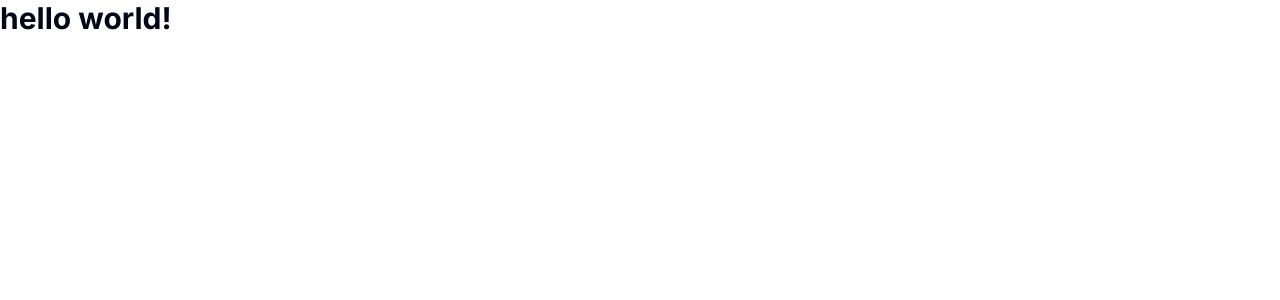
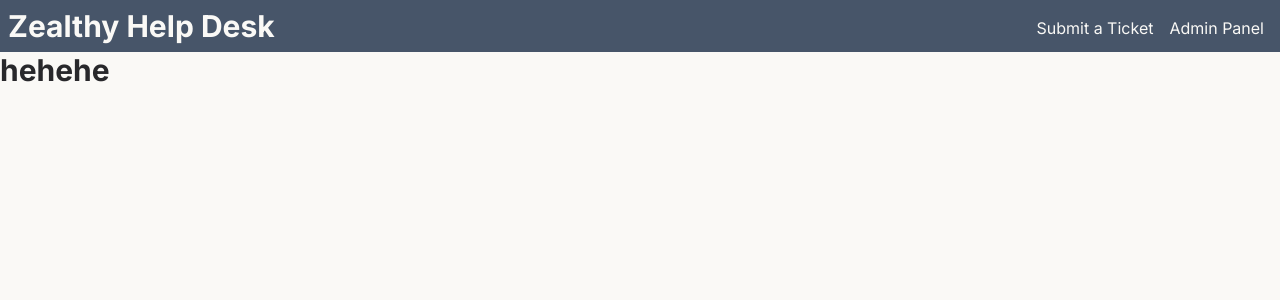
Before and after one commit to jdvplus/stealth-helpdesk-frontend, a Next.js app: page / in a window 1280 px wide. Shown: the top 300 px of the page. Built offline with nearby package versions, Linux system fonts and the light colour scheme.

Commit message:
add shadcn form component

```diff
--- a/src/app/layout.tsx
+++ b/src/app/layout.tsx
@@ -2,11 +2,13 @@
 import { Inter } from 'next/font/google';
 import './globals.css';
 
+import Navbar from '@/components/Navbar';
+
 const inter = Inter({ subsets: ['latin'] });
 
 export const metadata: Metadata = {
-  title: 'Create Next App',
-  description: 'Generated by create next app',
+  title: 'Zealthy - Help Desk',
+  description: 'A mock help desk & support ticket management system.',
 };
 
 export default function RootLayout({
@@ -16,7 +18,11 @@
 }>) {
   return (
     <html lang='en'>
-      <body className={inter.className}>{children}</body>
+      <body className={`bg-white ${inter.className}`}>
+        <Navbar />
+
+        {children}
+      </body>
     </html>
   );
 }
--- a/src/app/page.tsx
+++ b/src/app/page.tsx
@@ -1,3 +1,5 @@
-export default function Home() {
-  return <h1 className='text-3xl font-bold'>hello world!</h1>;
-}
+const Home = () => {
+  return <h1 className='text-3xl font-bold text-black'>hehehe</h1>;
+};
+
+export default Home;
--- /dev/null
+++ b/src/components/Navbar.tsx
@@ -0,0 +1,22 @@
+import Link from 'next/link';
+
+const Navbar = () => {
+  return (
+    <header className='sticky top-0 flex py-2 bg-slate-600 text-[#FAF9F6]'>
+      <span className='w-1/2 ml-2 font-bold text-3xl'>Zealthy Help Desk</span>
+
+      <nav className='w-1/2 pt-2'>
+        <ul className='flex flex-row justify-end'>
+          <li className='mr-4 hover:text-slate-400'>
+            <Link href='/'>Submit a Ticket</Link>
+          </li>
+          <li className='mr-4 hover:text-slate-400'>
+            <Link href='/admin'>Admin Panel</Link>
+          </li>
+        </ul>
+      </nav>
+    </header>
+  );
+};
+
+export default Navbar;
--- /dev/null
+++ b/src/components/ui/form.tsx
@@ -0,0 +1,177 @@
+import * as React from 'react';
+import * as LabelPrimitive from '@radix-ui/react-label';
+import { Slot } from '@radix-ui/react-slot';
+import {
+  Controller,
+  ControllerProps,
+  FieldPath,
+  FieldValues,
+  FormProvider,
+  useFormContext,
+} from 'react-hook-form';
+
+import { cn } from '@/lib/utils';
+import { Label } from '@/components/ui/label';
+
+const Form = FormProvider;
+
+type FormFieldContextValue<
+  TFieldValues extends FieldValues = FieldValues,
+  TName extends FieldPath<TFieldValues> = FieldPath<TFieldValues>
+> = {
+  name: TName;
+};
+
+const FormFieldContext = React.createContext<FormFieldContextValue>(
+  {} as FormFieldContextValue
+);
+
+const FormField = <
+  TFieldValues extends FieldValues = FieldValues,
+  TName extends FieldPath<TFieldValues> = FieldPath<TFieldValues>
+>({
+  ...props
+}: ControllerProps<TFieldValues, TName>) => {
+  return (
+    <FormFieldContext.Provider value={{ name: props.name }}>
+      <Controller {...props} />
+    </FormFieldContext.Provider>
+  );
+};
+
+const useFormField = () => {
+  const fieldContext = React.useContext(FormFieldContext);
+  const itemContext = React.useContext(FormItemContext);
+  const { getFieldState, formState } = useFormContext();
+
+  const fieldState = getFieldState(fieldContext.name, formState);
+
+  if (!fieldContext) {
+    throw new Error('useFormField should be used within <FormField>');
+  }
+
+  const { id } = itemContext;
+
+  return {
+    id,
+    name: fieldContext.name,
+    formItemId: `${id}-form-item`,
+    formDescriptionId: `${id}-form-item-description`,
+    formMessageId: `${id}-form-item-message`,
+    ...fieldState,
+  };
+};
+
+type FormItemContextValue = {
+  id: string;
+};
+
+const FormItemContext = React.createContext<FormItemContextValue>(
+  {} as FormItemContextValue
+);
+
+const FormItem = React.forwardRef<
+  HTMLDivElement,
+  React.HTMLAttributes<HTMLDivElement>
+>(({ className, ...props }, ref) => {
+  const id = React.useId();
+
+  return (
+    <FormItemContext.Provider value={{ id }}>
+      <div ref={ref} className={cn('space-y-2', className)} {...props} />
+    </FormItemContext.Provider>
+  );
+});
+FormItem.displayName = 'FormItem';
+
+const FormLabel = React.forwardRef<
+  React.ElementRef<typeof LabelPrimitive.Root>,
+  React.ComponentPropsWithoutRef<typeof LabelPrimitive.Root>
+>(({ className, ...props }, ref) => {
+  const { error, formItemId } = useFormField();
+
+  return (
+    <Label
+      ref={ref}
+      className={cn(error && 'text-destructive', className)}
+      htmlFor={formItemId}
+      {...props}
+    />
+  );
+});
+FormLabel.displayName = 'FormLabel';
+
+const FormControl = React.forwardRef<
+  React.ElementRef<typeof Slot>,
+  React.ComponentPropsWithoutRef<typeof Slot>
+>(({ ...props }, ref) => {
+  const { error, formItemId, formDescriptionId, formMessageId } =
+    useFormField();
+
+  return (
+    <Slot
+      ref={ref}
+      id={formItemId}
+      aria-describedby={
+        !error
+          ? `${formDescriptionId}`
+          : `${formDescriptionId} ${formMessageId}`
+      }
+      aria-invalid={!!error}
+      {...props}
+    />
+  );
+});
+FormControl.displayName = 'FormControl';
+
+const FormDescription = React.forwardRef<
+  HTMLParagraphElement,
+  React.HTMLAttributes<HTMLParagraphElement>
+>(({ className, ...props }, ref) => {
+  const { formDescriptionId } = useFormField();
+
+  return (
+    <p
+      ref={ref}
+      id={formDescriptionId}
+      className={cn('text-[0.8rem] text-muted-foreground', className)}
+      {...props}
+    />
+  );
+});
+FormDescription.displayName = 'FormDescription';
+
+const FormMessage = React.forwardRef<
+  HTMLParagraphElement,
+  React.HTMLAttributes<HTMLParagraphElement>
+>(({ className, children, ...props }, ref) => {
+  const { error, formMessageId } = useFormField();
+  const body = error ? String(error?.message) : children;
+
+  if (!body) {
+    return null;
+  }
+
+  return (
+    <p
+      ref={ref}
+      id={formMessageId}
+      className={cn('text-[0.8rem] font-medium text-destructive', className)}
+      {...props}
+    >
+      {body}
+    </p>
+  );
+});
+FormMessage.displayName = 'FormMessage';
+
+export {
+  useFormField,
+  Form,
+  FormItem,
+  FormLabel,
+  FormControl,
+  FormDescription,
+  FormMessage,
+  FormField,
+};
--- /dev/null
+++ b/src/components/ui/label.tsx
@@ -0,0 +1,26 @@
+'use client';
+
+import * as React from 'react';
+import * as LabelPrimitive from '@radix-ui/react-label';
+import { cva, type VariantProps } from 'class-variance-authority';
+
+import { cn } from '@/lib/utils';
+
+const labelVariants = cva(
+  'text-sm font-medium leading-none peer-disabled:cursor-not-allowed peer-disabled:opacity-70'
+);
+
+const Label = React.forwardRef<
+  React.ElementRef<typeof LabelPrimitive.Root>,
+  React.ComponentPropsWithoutRef<typeof LabelPrimitive.Root> &
+    VariantProps<typeof labelVariants>
+>(({ className, ...props }, ref) => (
+  <LabelPrimitive.Root
+    ref={ref}
+    className={cn(labelVariants(), className)}
+    {...props}
+  />
+));
+Label.displayName = LabelPrimitive.Root.displayName;
+
+export { Label };
--- a/tailwind.config.ts
+++ b/tailwind.config.ts
@@ -1,80 +1,77 @@
-import type { Config } from "tailwindcss"
+import type { Config } from 'tailwindcss';
 
 const config = {
-  darkMode: ["class"],
-  content: [
-    './pages/**/*.{ts,tsx}',
-    './components/**/*.{ts,tsx}',
-    './app/**/*.{ts,tsx}',
-    './src/**/*.{ts,tsx}',
-	],
-  prefix: "",
+  darkMode: ['class'],
+  content: ['./src/**/*.{js,ts,jsx,tsx}'],
+  prefix: '',
   theme: {
     container: {
       center: true,
-      padding: "2rem",
+      padding: '2rem',
       screens: {
-        "2xl": "1400px",
+        '2xl': '1400px',
       },
     },
     extend: {
       colors: {
-        border: "hsl(var(--border))",
-        input: "hsl(var(--input))",
-        ring: "hsl(var(--ring))",
-        background: "hsl(var(--background))",
-        foreground: "hsl(var(--foreground))",
+        white: '#FAF9F6',
+        black: '#28282B',
+        border: 'hsl(var(--border))',
+        input: 'hsl(var(--input))',
+        ring: 'hsl(var(--ring))',
+        background: 'hsl(var(--background))',
+        foreground: 'hsl(var(--foreground))',
         primary: {
-          DEFAULT: "hsl(var(--primary))",
-          foreground: "hsl(var(--primary-foreground))",
+          DEFAULT: 'hsl(var(--primary))',
+          foreground: 'hsl(var(--primary-foreground))',
         },
         secondary: {
-          DEFAULT: "hsl(var(--secondary))",
-          foreground: "hsl(var(--secondary-foreground))",
+          DEFAULT: 'hsl(var(--secondary))',
+          foreground: 'hsl(var(--secondary-foreground))',
         },
         destructive: {
-          DEFAULT: "hsl(var(--destructive))",
-          foreground: "hsl(var(--destructive-foreground))",
+          DEFAULT: 'hsl(var(--destructive))',
+          foreground: 'hsl(var(--destructive-foreground))',
         },
         muted: {
-          DEFAULT: "hsl(var(--muted))",
-          foreground: "hsl(var(--muted-foreground))",
+          DEFAULT: 'hsl(var(--muted))',
+          foreground: 'hsl(var(--muted-foreground))',
         },
         accent: {
-          DEFAULT: "hsl(var(--accent))",
-          foreground: "hsl(var(--accent-foreground))",
+          DEFAULT: 'hsl(var(--accent))',
+          foreground: 'hsl(var(--accent-foreground))',
         },
         popover: {
-          DEFAULT: "hsl(var(--popover))",
-          foreground: "hsl(var(--popover-foreground))",
+          DEFAULT: 'hsl(var(--popover))',
+          foreground: 'hsl(var(--popover-foreground))',
         },
         card: {
-          DEFAULT: "hsl(var(--card))",
-          foreground: "hsl(var(--card-foreground))",
+          DEFAULT: 'hsl(var(--card))',
+          foreground: 'hsl(var(--card-foreground))',
         },
       },
       borderRadius: {
-        lg: "var(--radius)",
-        md: "calc(var(--radius) - 2px)",
-        sm: "calc(var(--radius) - 4px)",
+        lg: 'var(--radius)',
+        md: 'calc(var(--radius) - 2px)',
+        sm: 'calc(var(--radius) - 4px)',
       },
       keyframes: {
-        "accordion-down": {
-          from: { height: "0" },
-          to: { height: "var(--radix-accordion-content-height)" },
+        'accordion-down': {
+          from: { height: '0' },
+          to: { height: 'var(--radix-accordion-content-height)' },
         },
-        "accordion-up": {
-          from: { height: "var(--radix-accordion-content-height)" },
-          to: { height: "0" },
+        'accordion-up': {
+          from: { height: 'var(--radix-accordion-content-height)' },
+          to: { height: '0' },
         },
       },
       animation: {
-        "accordion-down": "accordion-down 0.2s ease-out",
-        "accordion-up": "accordion-up 0.2s ease-out",
+        'accordion-down': 'accordion-down 0.2s ease-out',
+        'accordion-up': 'accordion-up 0.2s ease-out',
       },
     },
   },
-  plugins: [require("tailwindcss-animate")],
-} satisfies Config
+  plugins: [require('tailwindcss-animate')],
+} satisfies Config;
 
-export default config
+export default config;
```
Also changed, not shown: package.json (+6 -1 lines), src/components/ui/button.tsx (added, +57 -0 lines), components.json, 1 other file (tests, documents, lock files or other folders).
